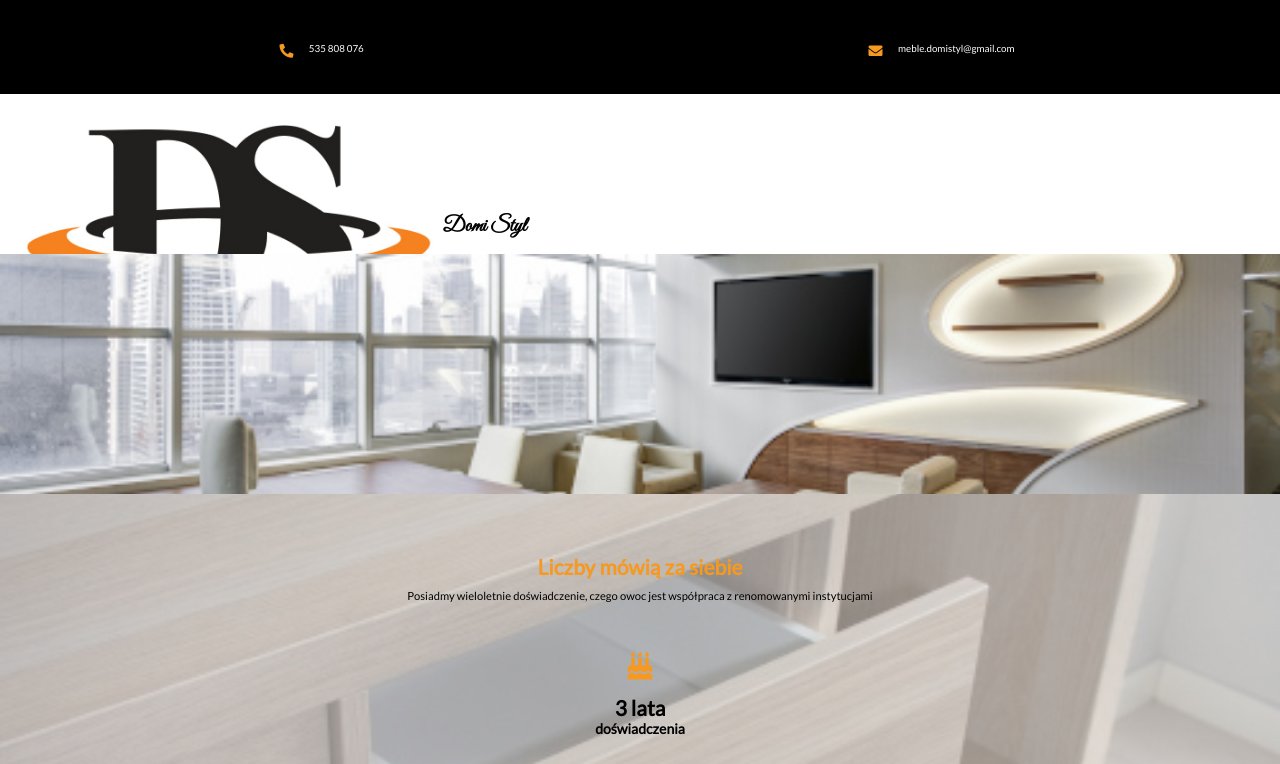
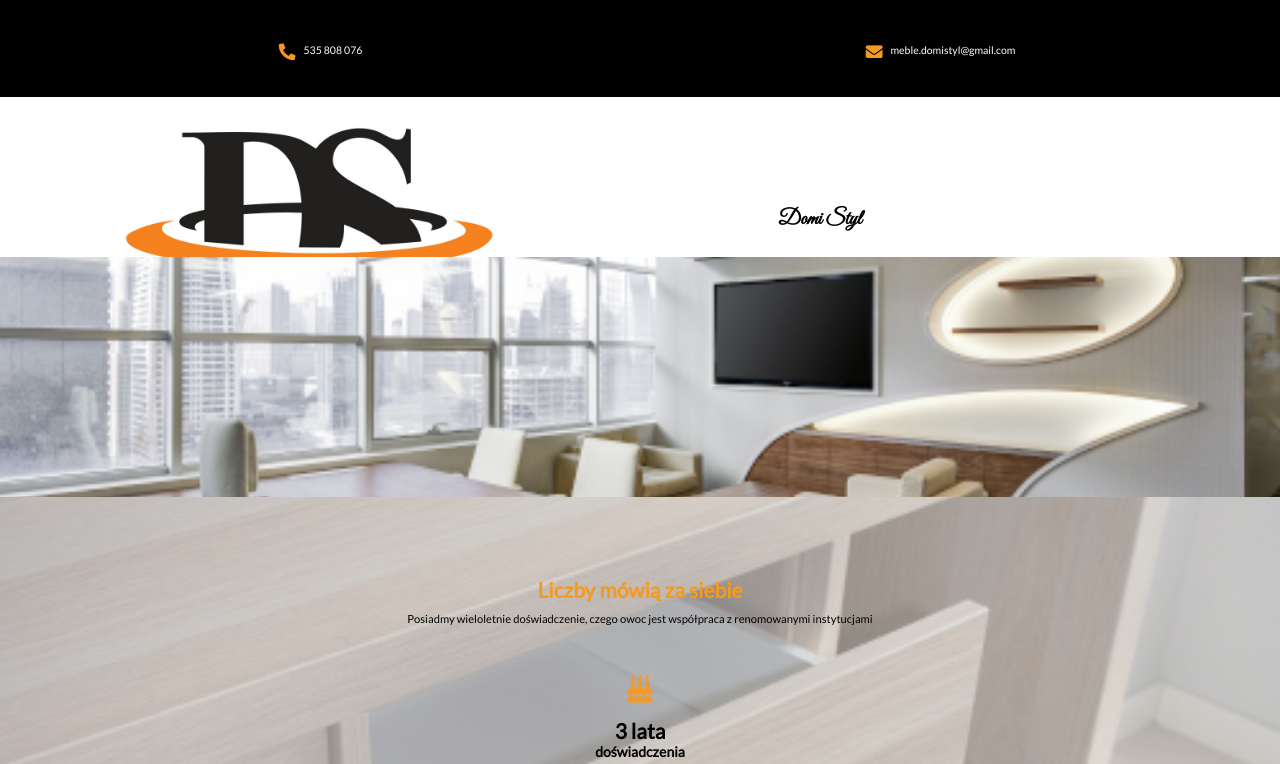
Before and after one commit to sebastianleszman/domi-styl, a plain HTML site: page index.html in a window 1280 px wide. Shown: the top 764 px of the page. Drawn offline with nearby package versions, Linux system fonts and the light colour scheme; some packages are replaced by stand-ins of ours.

Commit message:
another commit

```diff
--- a/css/style.css
+++ b/css/style.css
@@ -94,12 +94,12 @@ textarea {
   justify-content: space-around;
 }
 .contact-baner p {
-  font-size: 0.7rem;
+  font-size: 0.75rem;
   color: var(--white);
 }
 .contact-baner p i {
   color: var(--primary-light);
-  font-size: 1rem;
+  font-size: 1.2rem;
   margin: 10px;
   position: relative;
   top: 4px;
@@ -113,19 +113,21 @@ textarea {
   display: none;
 }
 .logo {
-  display: flex;
-  flex-wrap: wrap;
-  grid-column: 1/6;
+  /* display: flex; */
+  /* flex-wrap: wrap; */
+  grid-column: 2/11;
+  gap: 0;
 }
 .logo img {
   width: 80%;
   height: 100%;
-  margin: auto;
+  grid-column: 1/7;
   object-fit: contain;
 }
 .logo h1 {
   text-align: center;
   margin: auto;
+  grid-column: 7/13;
   font-family: 'Great Vibes', cursive;
 }
 .contact-info {
@@ -155,7 +157,7 @@ textarea {
 
 /* doswiadczenie section */
 #doswiadczenie-section {
-  padding: 30px 20px;
+  padding: 50px 20px;
   grid-template-columns: 1fr;
   text-align: center;
   background-image: url(../asets/tlo-szafka.jpg);
@@ -236,6 +238,7 @@ textarea {
   width: 100%;
 }
 .map-text {
+  padding: 30px 20px;
   line-height: 2rem;
   text-align: center;
 }
--- a/index.html
+++ b/index.html
@@ -34,11 +34,11 @@
     <section class="contact-baner">
       <p>
         <i class="fas fa-phone-alt"></i>
-        &nbsp;&nbsp;&nbsp;&nbsp;<span>535&nbsp;808&nbsp;076</span>
+        <span>535 808 076</span>
       </p>
       <p>
         <i class="fas fa-envelope"></i>
-        &nbsp;&nbsp;&nbsp;&nbsp;<span>meble.domistyl@gmail.com</span>
+        <span>meble.domistyl@gmail.com</span>
       </p>
     </section>
     <nav id="nav-section" class="grid">
@@ -55,7 +55,7 @@
           </li>
         </ul>
       </div>
-      <div class="logo">
+      <div class="logo grid">
         <img src="./asets/logo/logo.jpg" alt="Company Logo" />
         <h1>Domi Styl</h1>
       </div>
```
